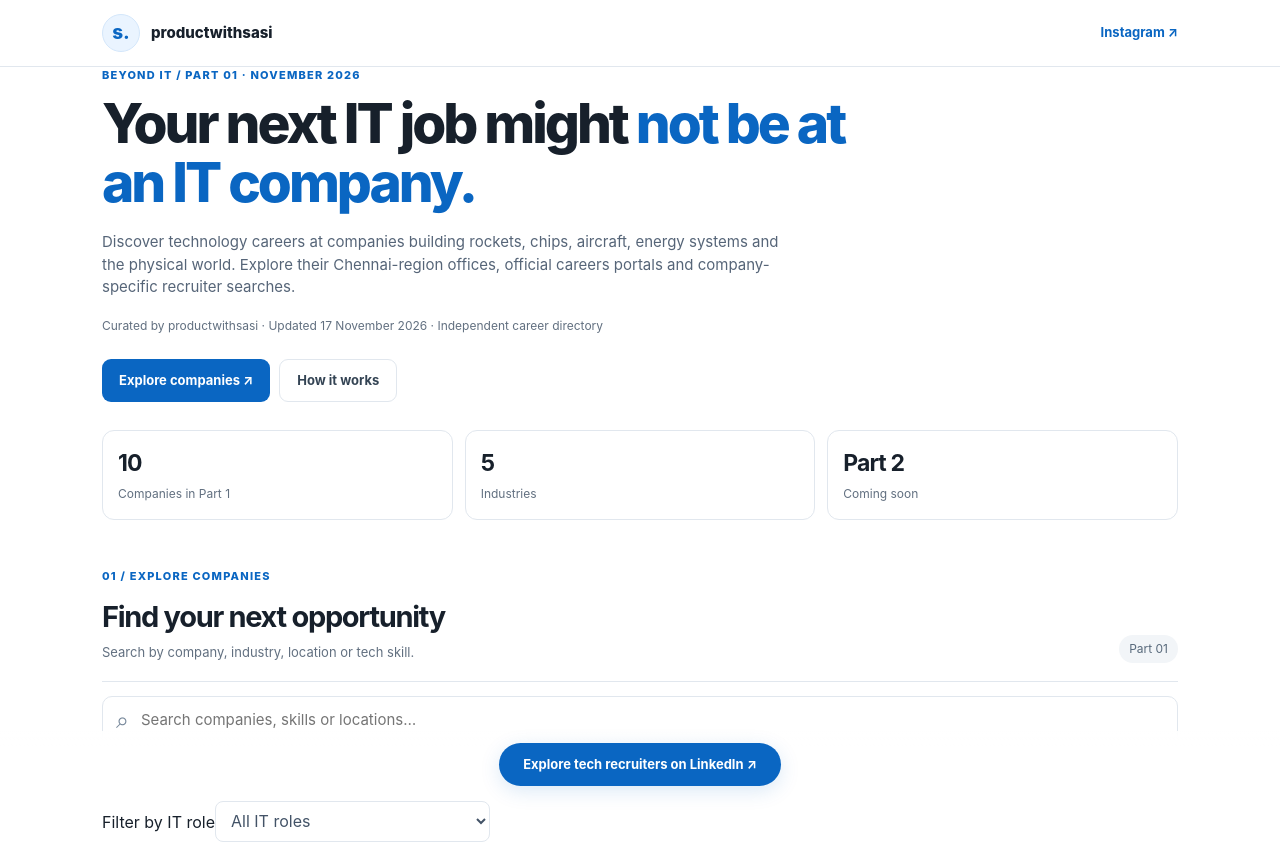
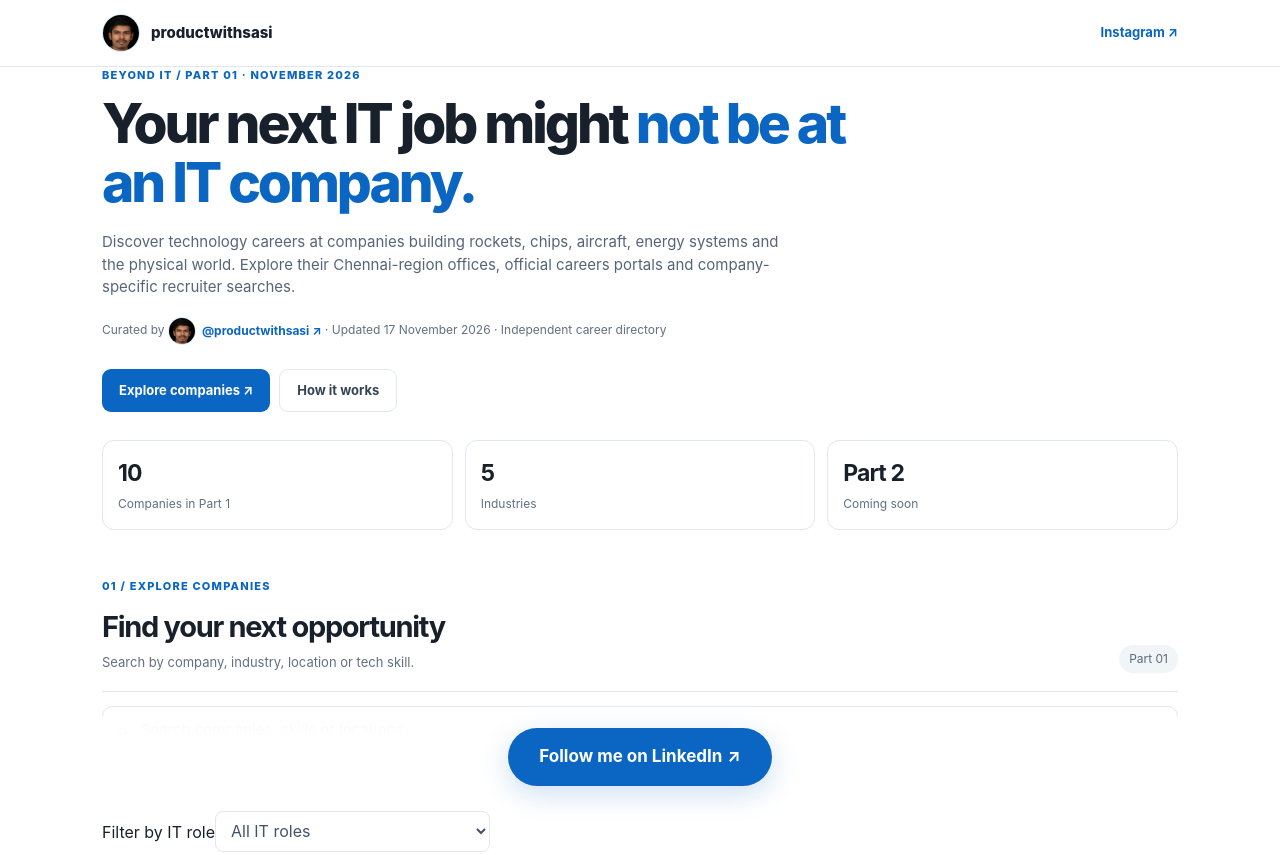
Before and after one commit to sksasikumar0712-cell/list-of-companies-for-AI-proof-IT-jobs., a plain HTML site: page index.html in a window 1280 px wide. Shown: the top 855 px of the page. Drawn offline with Linux system fonts and the light colour scheme.

Commit message:
Add Sasi portrait and personal LinkedIn follow CTA

```diff
--- a/index.html
+++ b/index.html
@@ -19,16 +19,24 @@ section{scroll-margin-top:86px}.heading{display:flex;justify-content:space-betwe
 .about{border-top:1px solid var(--line);padding-top:30px;margin-top:42px}.about h2{font-size:26px;letter-spacing:-.04em;margin:0 0 10px}.about p{font-size:14px;color:#5d6976;max-width:760px}.footer{margin-top:28px;padding:19px 0;border-top:1px solid var(--line);font-size:12px;color:#73808e}.footer a,.about a{color:var(--blue)}.fixed{position:fixed;z-index:30;bottom:0;left:0;right:0;display:flex;justify-content:center;padding:12px 20px calc(14px + env(safe-area-inset-bottom));background:linear-gradient(0deg,#fff 75%,rgba(255,255,255,.92))}.fixed a{border-radius:999px;background:var(--blue);color:white;padding:12px 24px;font-size:13px;font-weight:750;box-shadow:0 5px 20px #0a66c225}
 @media(max-width:720px){.container{padding-inline:16px}main{padding-top:25px}.grid{grid-template-columns:1fr}.stat-row{gap:7px;margin-bottom:37px}.stat{padding:10px}.stat b{font-size:20px}.stat span{font-size:10px}.heading h2{font-size:25px}.card{padding:15px}.chip{padding:6px 10px}.header-link{font-size:12px}.actions .action{flex:1}.role-select{max-width:none}}
 @media(prefers-reduced-motion:reduce){html{scroll-behavior:auto}}
+
+/* Creator profile and LinkedIn CTA: mirrors the companion Paytm directory. */
+.brand-photo{width:38px;height:38px;object-fit:cover;border-radius:50%;border:1px solid #d3e6fa;flex:none;display:block}
+.curator{display:inline-flex;align-items:center;gap:6px;vertical-align:middle;font-weight:700;color:var(--blue)}
+.curator img{width:28px;height:28px;object-fit:cover;border:1px solid #d3e6fa;border-radius:50%;vertical-align:middle}
+.curator:hover,.header-link:hover{text-decoration:underline}
+.fixed a{display:inline-flex;align-items:center;justify-content:center;gap:5px;min-height:58px;padding:0 31px;border-radius:999px;font-size:17px;font-weight:750;box-shadow:0 8px 28px rgba(10,102,194,.2)}
+@media(max-width:720px){.fixed a{min-height:50px;font-size:14px;padding:0 23px}.meta{line-height:2}}
 </style>
 </head>
 <body>
-<header class="header"><div class="container header-inner"><a class="brand" href="#top"><span class="brand-mark">s.</span> productwithsasi</a><a class="header-link" href="https://www.instagram.com/productwithsasi/" target="_blank" rel="noopener noreferrer">Instagram ↗</a></div></header>
+<header class="header"><div class="container header-inner"><a class="brand" href="#top"><img class="brand-photo" src="assets/profile.webp" width="38" height="38" alt="ProductWithSasi profile photo"> productwithsasi</a><a class="header-link" href="https://www.instagram.com/productwithsasi/" target="_blank" rel="noopener noreferrer">Instagram ↗</a></div></header>
 <main class="container" id="top">
-<section aria-labelledby="hero-heading"><p class="eyebrow">BEYOND IT / PART 01 · NOVEMBER 2026</p><h1 id="hero-heading">Your next IT job might <em>not be at an IT company.</em></h1><p class="lede">Discover technology careers at companies building rockets, chips, aircraft, energy systems and the physical world. Explore their Chennai-region offices, official careers portals and company-specific recruiter searches.</p><p class="meta">Curated by productwithsasi · Updated 17 November 2026 · Independent career directory</p><div class="hero-actions"><a class="primary" href="#directory">Explore companies ↗</a><a class="secondary" href="#how-it-works">How it works</a></div><div class="stat-row"><div class="stat"><b>10</b><span>Companies in Part 1</span></div><div class="stat"><b>5</b><span>Industries</span></div><div class="stat"><b>Part 2</b><span>Coming soon</span></div></div></section>
+<section aria-labelledby="hero-heading"><p class="eyebrow">BEYOND IT / PART 01 · NOVEMBER 2026</p><h1 id="hero-heading">Your next IT job might <em>not be at an IT company.</em></h1><p class="lede">Discover technology careers at companies building rockets, chips, aircraft, energy systems and the physical world. Explore their Chennai-region offices, official careers portals and company-specific recruiter searches.</p><p class="meta">Curated by <a class="curator" href="https://linkedin.openinapp.co/f9dyq" target="_blank" rel="noopener noreferrer"><img src="assets/profile.webp" width="28" height="28" alt="">@productwithsasi ↗</a> · Updated 17 November 2026 · Independent career directory</p><div class="hero-actions"><a class="primary" href="#directory">Explore companies ↗</a><a class="secondary" href="#how-it-works">How it works</a></div><div class="stat-row"><div class="stat"><b>10</b><span>Companies in Part 1</span></div><div class="stat"><b>5</b><span>Industries</span></div><div class="stat"><b>Part 2</b><span>Coming soon</span></div></div></section>
 <section id="directory" aria-labelledby="directory-title"><div class="heading"><div><p class="eyebrow">01 / EXPLORE COMPANIES</p><h2 id="directory-title">Find your next opportunity</h2><p class="sub">Search by company, industry, location or tech skill.</p></div><span class="count">Part 01</span></div><div class="controls"><label class="search"><span aria-hidden="true">⌕</span><input id="search" type="search" placeholder="Search companies, skills or locations…" aria-label="Search companies, skills or locations"></label><div id="industries" class="filters" role="group" aria-label="Filter by industry"></div><label for="role" class="sr-only">Filter by IT role</label><select id="role" class="role-select" aria-label="Filter by IT role"><option value="all">All IT roles</option></select></div><p id="count" class="result" role="status" aria-live="polite"></p><div id="cards" class="grid"></div><p id="empty" class="empty" hidden>No companies matched. Try another skill or industry.</p></section>
 <section class="next" id="part2"><span class="badge">COMING SOON</span><h2>Part 2 is on the way.</h2><p>More companies from automotive, industrial manufacturing, materials and engineering will be added to this same directory. Bookmark this page. No separate website needed.</p><div class="preview"><span>Caterpillar</span><span>Daimler</span><span>Hyundai</span><span>Renault</span><span>Saint-Gobain</span><span>Valeo</span><span>More coming soon</span></div></section>
 <section class="about" id="how-it-works"><p class="eyebrow">02 / ABOUT THE DIRECTORY</p><h2>IT careers beyond traditional IT companies.</h2><p>Use the search and filters to discover companies with technology and engineering functions. <strong>Careers</strong> opens the employer's official recruitment page. <strong>Company LinkedIn</strong> opens its official profile. <strong>Find recruiters</strong> opens a LinkedIn people search prefilled with that company's name, recruitment keywords and Chennai, so you can review publicly visible profiles yourself. LinkedIn results may require sign-in and are not a verified list of employees.</p><p>Being listed does not mean a company currently has vacancies, that every listed role exists there or that any job is AI-proof. Official recruitment portals are the source of truth. This site is independent and is not affiliated with the companies.</p></section><footer class="footer">Made for job seekers by <a href="https://www.instagram.com/productwithsasi/" target="_blank" rel="noopener noreferrer">@productwithsasi</a> · 17 Nov 2026</footer></main>
-<div class="fixed"><a href="https://www.linkedin.com/search/results/people/?keywords=Chennai%20tech%20recruiter" target="_blank" rel="noopener noreferrer">Explore tech recruiters on LinkedIn ↗</a></div>
+<div class="fixed"><a href="https://linkedin.openinapp.co/f9dyq" target="_blank" rel="noopener noreferrer" aria-label="Follow productwithsasi on LinkedIn"><span>Follow me on LinkedIn</span><span aria-hidden="true">↗</span></a></div>
 <script>
 const companies=[
 {id:"agnikul",name:"Agnikul Cosmos",industry:"Aerospace & Defence",builds:"Orbital rockets and 3D-printed engines",location:"IIT Madras Research Park, Taramani",roles:["Software","Embedded","Data","QA Automation"],careers:"https://agnikul.in/careers/",linkedin:"https://www.linkedin.com/company/agnikul-cosmos/",hr:"Agnikul Cosmos"},
```
